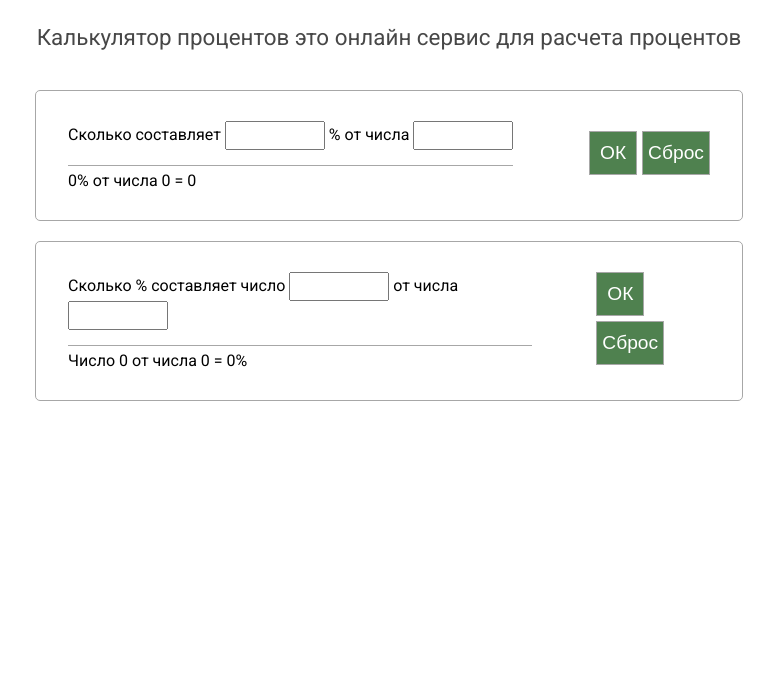
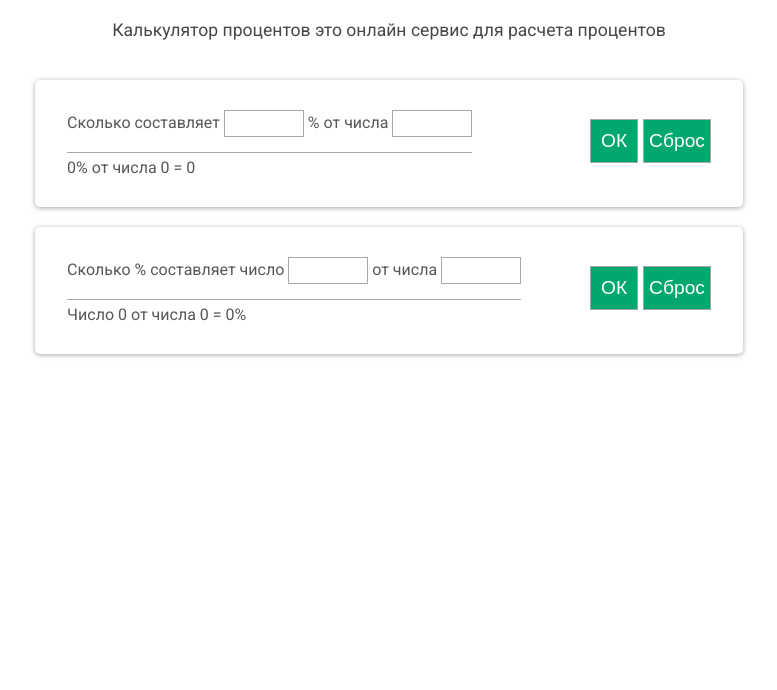
Before and after one commit to sasha-odintsov/percentage-calculator, a plain HTML site: page index.html in a window 1280 px wide. Shown: the part 110-800 px from the top of the page, without its empty margins (251-1028 px from the left). Drawn offline with Linux system fonts and the light colour scheme.

Commit message:
Stalization page

```diff
--- a/styles/main.css
+++ b/styles/main.css
@@ -6,6 +6,7 @@ body {
     font-family: 'Roboto',
     sans-serif;
     font-size: 1rem;
+    /* background-color: #fafafa; */
 }
 
 * {
@@ -15,6 +16,7 @@ body {
 .wrapper {
     width: 80%;
     margin: 0 auto;
+    color: #575757;
 }
 
 /* header */
@@ -25,7 +27,7 @@ body {
 
 .header__main-title,
 .header__description {
-    font-size: 1.8rem;
+    font-size: 1.6rem;
     text-align: center;
     color: #474747;
     margin: 0;
@@ -33,7 +35,7 @@ body {
 }
 
 .header__description {
-    font-size: 1.4rem;
+    font-size: 1.1rem;
     font-weight: normal;
 }
 
@@ -48,10 +50,12 @@ body {
     margin: 0 auto;
     width: 70%;
     margin-bottom: 20px;
-    border: 1px solid #a7a7a7;
+    /* border: 1px solid #a7a7a7; */
     border-radius: 5px;
     display: flex;
     justify-content: space-between;
+    background-color: #fff;
+    box-shadow: 0px 1px 5px #a7a7a7;
 }
 
 .fieldset-primary-values,
@@ -59,22 +63,23 @@ body {
 .fieldset-secondary-values,
 .fieldset-secondary-buttons {
     border: none;
-    padding: 30px 30px;
+    padding: 30px;
 }
 
 .fieldset-primary-buttons,
 .fieldset-secondary-buttons {
     display: flex;
     align-items: center;
-    flex-wrap: wrap;
+    /* flex-wrap: wrap; */
 }
 
 #calc-primary_x,
 #calc-primary_y,
 #calc-secondary_x,
 #calc-secondary_y {
-    width: 100px;
+    width: 80px;
     padding: 5px;
+    border: 1px solid #a7a7a7;
 }
 
 #result-primary,
@@ -88,7 +93,7 @@ body {
     font-size: 1.2rem;
     border: 1px solid #a7a7a7;
     cursor: pointer;
-    background-color: #4f814f;
+    background-color: #00a870;
     color: #fff;
     margin-bottom: 5px;
 }
@@ -98,7 +103,7 @@ body {
 }
 
 .button:hover, .reset:hover {
-    background-color: #6dcf6d;
+    background-color: #02e297;
 }
 
 .button:active, .reset:active {
```
Also changed, not shown: images/concrete-texture.png (added), images/concrete_seamless.png (added).
